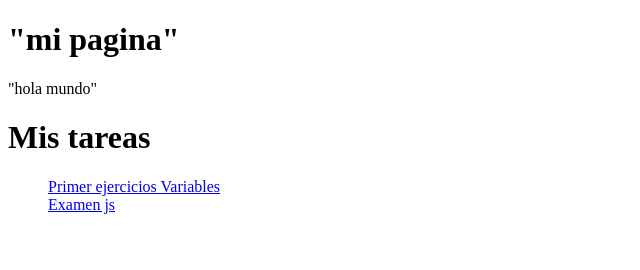
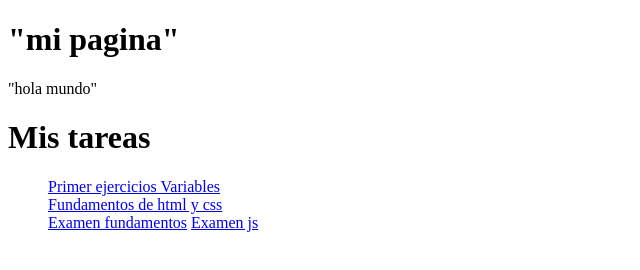
Before and after one commit to guzmansantosd94-rgb/My-repositorio.com, a plain HTML site: page index.html in a window 1280 px wide. Shown: the whole page, without its empty margins (0-640 px from the left). Drawn offline with Linux system fonts and the light colour scheme.

Commit message:
Add files via upload

```diff
--- a/index.html
+++ b/index.html
@@ -20,6 +20,12 @@
             <a href="pruebajs.html">Primer ejercicios Variables <br></a>
         </il>
         <il>
+            <a href="fundamentos.html">Fundamentos de html y css<br></a>
+            <il>
+                <a href="Examen.html">Examen fundamentos</a>
+            </il>
+        </il>
+        <il>
             <a href="Examen.html">Examen js</a>
         </il>
     </ul>
```
